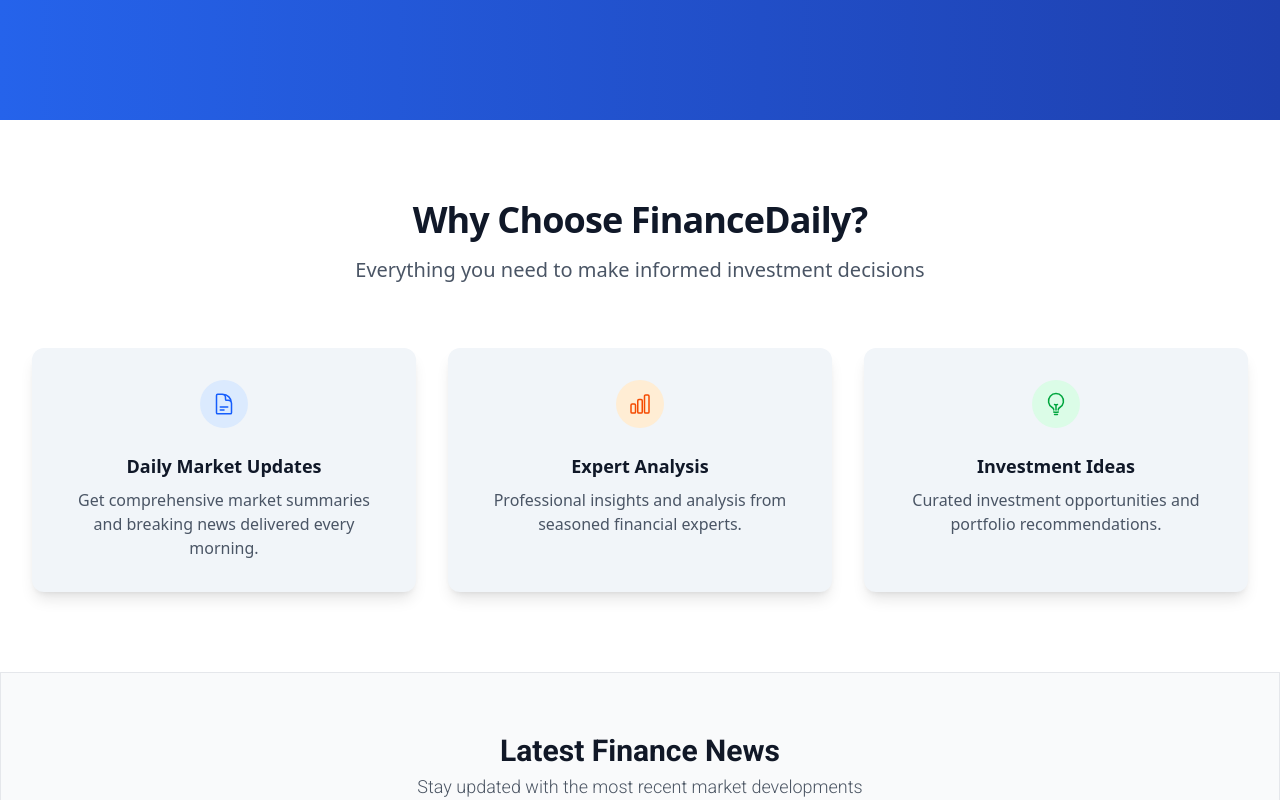
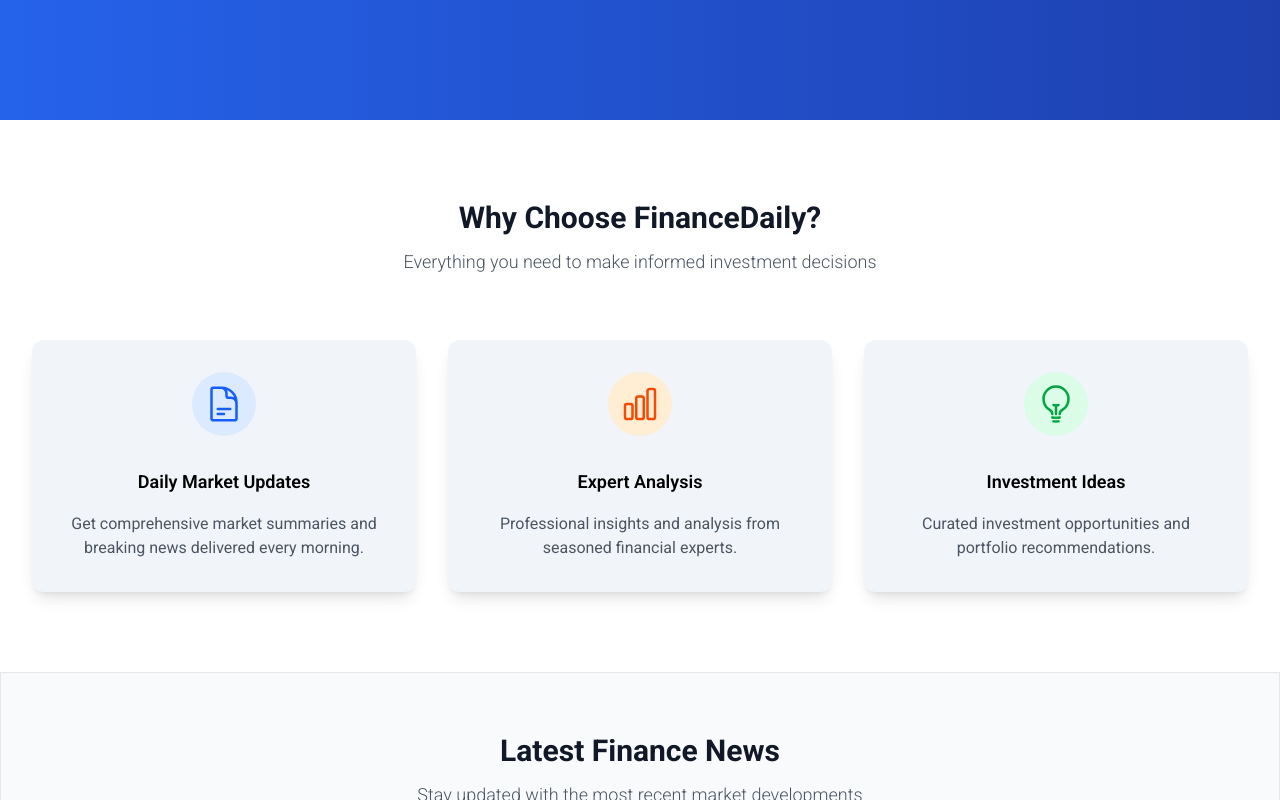
Before and after one commit to Opex-Interns/TeamX-News-Dashboard, a React (Vite) app: page / in a window 1280 px wide. Shown: the part 480-1280 px from the top of the page. Built offline with nearby package versions, Linux system fonts and the light colour scheme.

Commit message:
Necessary changes made based on Typography, Color scheme and Content

```diff
--- a/src/Components/Choose.jsx
+++ b/src/Components/Choose.jsx
@@ -3,6 +3,7 @@
   DocumentTextIcon,
   LightBulbIcon,
 } from "@heroicons/react/24/outline";
+import Headings from './Headings'
 
 const features = [
   {
@@ -33,39 +34,40 @@
 
 function Choose() {
   return (
-    <section className="bg-white py-20 px-4 sm:px-6 lg:px-8">
+    <section className="bg-white py-20 px-4 sm:px-6 lg:px-8 font-Roboto">
       <div className="mx-auto max-w-7xl">
-        <div className="text-center">
+        {/* <div className="text-center">
           <h2 className="text-3xl font-bold tracking-tight text-gray-900 sm:text-4xl">
-            Why Choose FinanceDaily?
+
           </h2>
           <p className="mt-4 text-xl text-gray-600">
-            Everything you need to make informed investment decisions
+
           </p>
-        </div>
+        </div> */}
+        <Headings Heading={'Why Choose FinanceDaily?'} subHeading={'Everything you need to make informed investment decisions'}/>
         {/*Features Grid*/}
         <div className="mt-16">
           <div className="grid grid-cols-1 gap-8 sm:grid-cols-2 lg:grid-cols-3">
             {features.map((feature) => (
               <div
                 key={feature.name}
-                className="bg-slate-100 p-8 text-center shadow-lg rounded-xl"
+                className="bg-slate-100 p-8 text-center shadow-lg rounded-xl gap-2 flex flex-col"
               >
                 {/* Icon */}
                 <div
-                  className={`mx-auto flex h-12 w-12 items-center justify-center rounded-full ${feature.iconBgColor}`}
+                  className={`mx-auto flex h-16 w-16 items-center justify-center rounded-full ${feature.iconBgColor}`}
                 >
                   <feature.icon
-                    className={`h-6 w-6 ${feature.iconTextColor}`}
+                    className={`h-10 w-10 ${feature.iconTextColor}`}
                     aria-hidden="true"
                   />
                 </div>
 
                 {/* Card Text */}
-                <h3 className="mt-6 text-lg font-semibold text-gray-900">
+                <h3 className="mt-6 text-lg font-semibold text-black text-center">
                   {feature.name}
                 </h3>
-                <p className="mt-2 text-base text-gray-600">
+                <p className="mt-2 text-base text-[#4b5563] ">
                   {feature.description}
                 </p>
               </div>
--- a/src/Components/Headings.jsx
+++ b/src/Components/Headings.jsx
@@ -3,10 +3,10 @@
 function Headings(props) {
   return (
     <div className='flex flex-col gap-1 justify-center font-Roboto mx-auto'>
-      <h1 className='text-[#111827] text-center text-3xl font-bold'>
+      <h1 className='text-[#111827] tracking-light text-center text-3xl font-bold'>
         {props.Heading}
       </h1>
-      <p className='text-center text-[#4B5563] text-lg font-light'>
+      <p className='mt-2 text-center text-[#4B5563] text-lg font-light'>
         {props.subHeading}
       </p>
     </div>
--- a/src/Components/Newsletter.jsx
+++ b/src/Components/Newsletter.jsx
@@ -1,15 +1,17 @@
 import React from 'react';
+import Headings from './Headings';
 
 function Newsletter() {
   return (
 
-    <div className="flex flex-col items-center mt-10 py-24">
+    <div className="flex flex-col items-center gap-6 py-20">
       {/* Section Header */}
-      <h1 className="text-5xl font-bold text-gray-800 pb-4">Newsletter Preview</h1>
-      <p className="text-xl text-gray-500 mb-8 pb-12">See what you'll receive in your inbox</p>
+      {/* <h1 className="text-5xl font-bold text-gray-800 pb-4">Newsletter Preview</h1>
+      <p className="text-xl text-gray-500 mb-8 pb-12">See what you'll receive in your inbox</p> */}
+      <Headings Heading={'Newsletter Preview'} subHeading={`See what you'll receive in your inbox`} />
 
       {/* Newsletter Card */}
-      <div className="bg-gray-200 rounded-2xl shadow-xl p-8 max-w-xl ">
+      <div className="bg-[#f3f4f6] border border-[#D1D5DB] rounded-2xl shadow-xl p-8 max-w-xl ">
       <div className="bg-white rounded-xl shadow-lg max-w-lg w-full ">
         {/* Card Header */}
         <div className="bg-blue-600 text-white p-4 rounded-t-xl">
--- a/src/Components/Subscriber.jsx
+++ b/src/Components/Subscriber.jsx
@@ -1,7 +1,7 @@
 import avatarMichael from "../assets/micheal-chen.jpg";
 import avatarSarah from "../assets/sarah-johnson.jpg";
 import avatarDavid from "../assets/david-rodriguez.jpg";
-
+import Headings from './Headings'
 const testimonials = [
   {
     quote:
@@ -37,18 +37,19 @@
     <section className="bg-slate-100 py-20 px-4 sm:py-24">
       <div className="mx-auto max-w-7xl px-6 lg:px-8">
         {/* Section Header */}
-        <div className="mx-auto max-w-2xl text-center">
+        {/* <div className="mx-auto max-w-2xl text-center">
           <h2 className="text-3xl font-bold tracking-tight text-gray-900 sm:text-4xl">
             What Our Subscribers Say
           </h2>
-        </div>
+        </div> */}
+        <Headings Heading={'What Our Subscribers Say'}/>
 
         {/* Testimonials Grid */}
         <div className="mx-auto mt-16 flow-root max-w-2xl sm:mt-20 lg:mx-0 lg:max-w-none">
           <div className="grid grid-cols-1 gap-y-12 sm:grid-cols-2 lg:grid-cols-3 sm:gap-x-8">
             {testimonials.map((testimonial) => (
-              <figure key={testimonial.author.name}>
-                <figcaption className="mt-6 flex items-center gap-x-4">
+              <figure key={testimonial.author.name} className='border px-3 py-4 rounded-xl bg-white border border-[#e5e7eb] shadow-[0_1px_2px_0_rgba(0,0,0,0.05)] flex flex-col gap-3'>
+                <figcaption className="mt-6 flex items-center gap-x-4 ">
                   <img
                     className="h-10 w-10 rounded-full"
                     src={testimonial.author.imageUrl}
```
